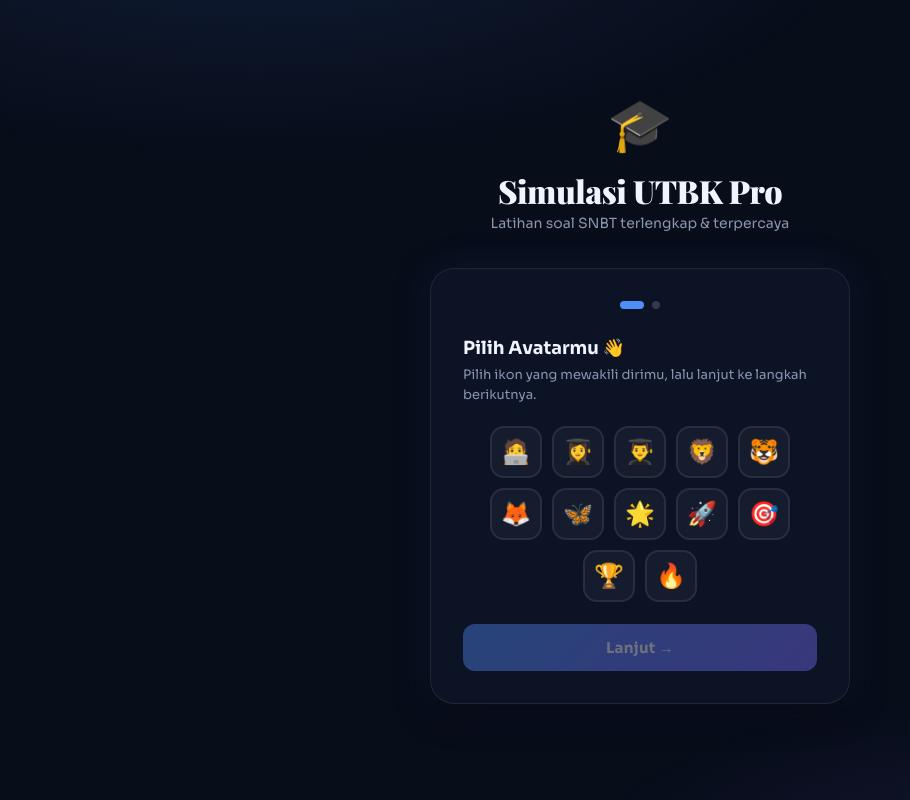
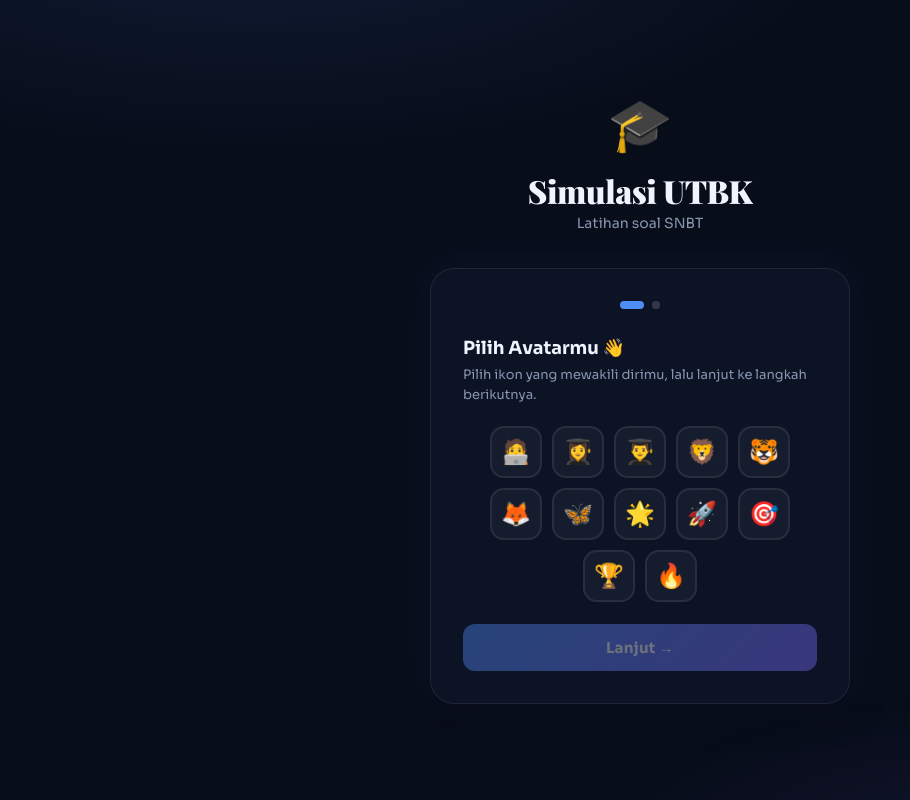
Before and after one commit to xnotyours/xnotyours.github.io, a plain HTML site: page index.html in a window 1280 px wide. Shown: the whole page, without its empty margins (0-910 px from the left). Drawn offline with nearby package versions, Linux system fonts and the light colour scheme.

Commit message:
Update index.html

```diff
--- a/index.html
+++ b/index.html
@@ -3,7 +3,7 @@
 <head>
 <meta charset="UTF-8"/>
 <meta name="viewport" content="width=device-width,initial-scale=1,maximum-scale=1"/>
-<title>UTBK Pro 2025</title>
+<title>SIMULASI UTBK</title>
 <link href="https://fonts.googleapis.com/css2?family=Sora:wght@300;400;500;600;700;800&family=Playfair+Display:wght@700;900&display=swap" rel="stylesheet"/>
 <style>
 /* ═══════════════════════════════════════════
@@ -391,8 +391,8 @@ body.light::before{background:radial-gradient(ellipse 80% 50% at 20% -10%,rgba(7
   <div class="welcome-wrap">
     <div class="welcome-logo">
       <span class="logo-icon">🎓</span>
-      <div class="logo-title">Simulasi UTBK Pro</div>
-      <div class="logo-sub">Latihan soal SNBT terlengkap & terpercaya</div>
+      <div class="logo-title">Simulasi UTBK</div>
+      <div class="logo-sub">Latihan soal SNBT</div>
     </div>
 
     <div class="welcome-card">
```
